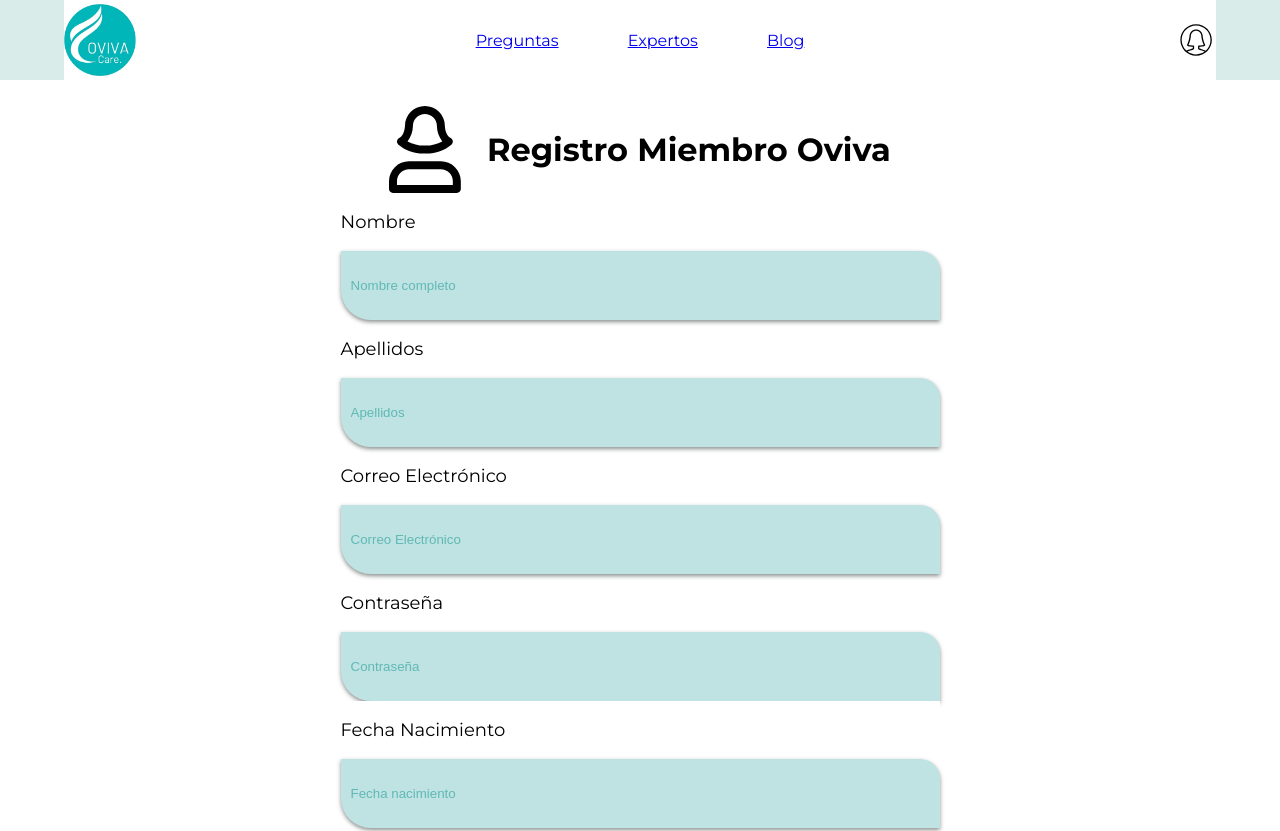
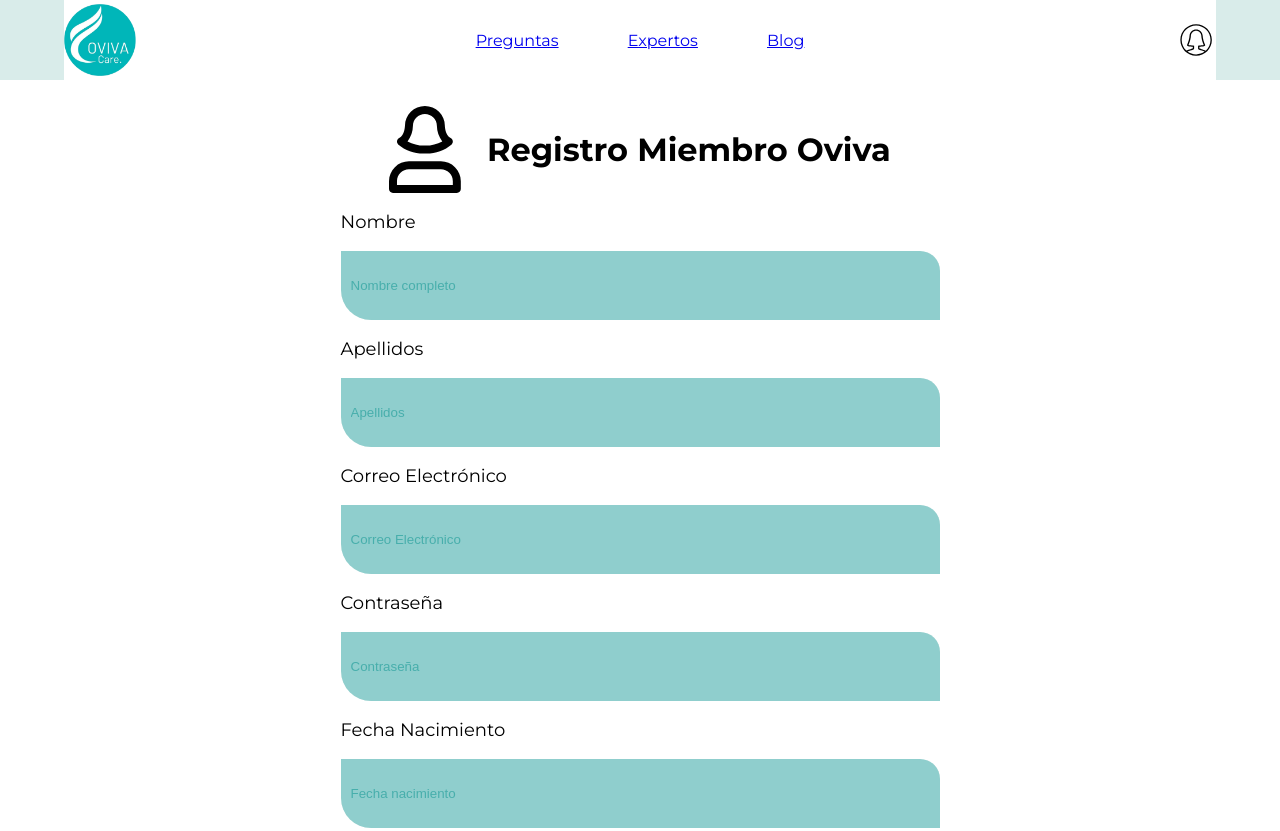
Before and after one commit to angylearns/oviva_care, a React (Vite) app in the folder HolisticFront/: page / in a window 1280 px wide. Shown: the top 831 px of the page. Built offline with nearby package versions, Linux system fonts and the light colour scheme.

Commit message:
same colors in fields register form

```diff
--- a/HolisticFront/src/components/register/register.css
+++ b/HolisticFront/src/components/register/register.css
@@ -1,6 +1,6 @@
 * {
     background-color: white;
-  }
+}
 
 
 .fieldsblock {
@@ -50,6 +50,38 @@
     color: black;
     outline: none;
     background-color: rgba(0, 143, 139, 0.25);
+}
+
+.field-regname:hover,
+.field-regbirthdate:hover,
+.field-regcountry:hover,
+.field-regemail:hover,
+.field-regdiagnose:hover,
+.field-reglastname:hover,
+.field-regpassword:hover {
+    background-color: white !important;
+}
+
+.field-regname:valid,
+.field-regbirthdate:valid,
+.field-regcountry:valid,
+.field-regemail:valid,
+.field-regdiagnose:valid,
+.field-reglastname:valid,
+.field-regpassword:valid {
+    background-color: rgba(0, 143, 139, 0.25) !important;
+}
+
+.field-regname,
+.field-regbirthdate,
+.field-regcountry,
+.field-regemail,
+.field-regdiagnose,
+.field-reglastname,
+.field-regpassword {
+    -webkit-box-shadow: 0 0 0 1000px rgba(0, 143, 139, 0.25) inset;
+    box-shadow: 0 0 0 1000px rgba(0, 143, 139, 0.25) inset; /* Propiedad estándar */
+    transition: background-color 5000s ease-in-out 0s;
 }
 
 .register-regbutton {
@@ -151,6 +183,9 @@ input::placeholder {
 .register-alert button:hover {
     background-color: #03f3eb;
 }
+
+
+
 
 @media screen and (max-width: 1350px) {
 
```
